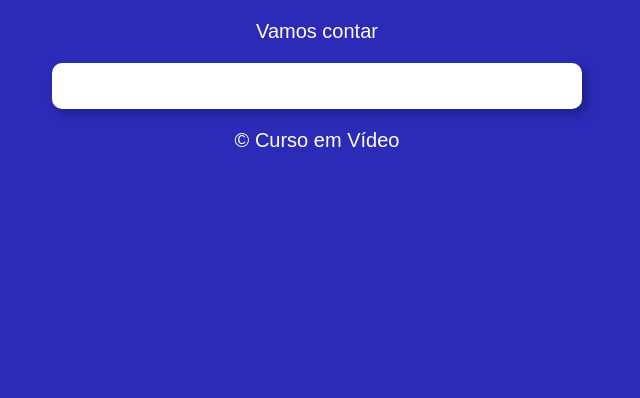
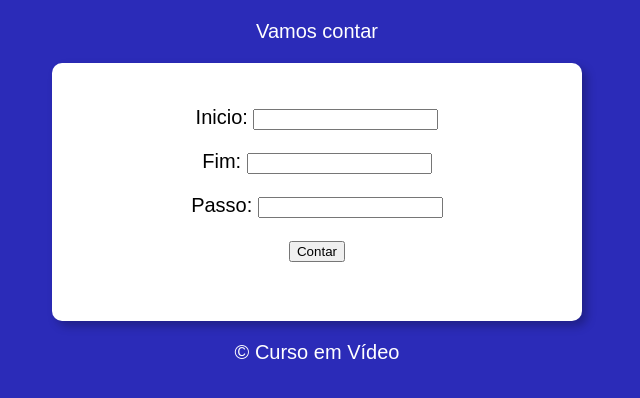
Before and after one commit to PHDevss/Projeto-Vamos-Contar, a plain HTML site: page index.html in a window 1280 px wide. Shown: the whole page, without its empty margins (323-963 px from the left). Drawn offline with Linux system fonts and the light colour scheme.

Commit message:
Finalizando Projeto.

```diff
--- a/index.html
+++ b/index.html
@@ -12,9 +12,14 @@
         <p>Vamos contar</p>
     </header>
     <section>
-        <div">
+        <div id="dados">
+            <p>Inicio: <input type="number" name="inicio" id="txti"></p>
+            <p>Fim: <input type="number" name="fim" id="txtf"></p>
+            <p>Passo: <input type="number" name="passo" id="txtp"></p>
+            <p><input type="button" value="Contar" onclick="contar()"></p>
         </div>
-        <div>
+        <div  id="res">
+
         </div>
     </section>
     <footer>
--- a/script.js
+++ b/script.js
@@ -0,0 +1,33 @@
+function contar() {
+    let ini = document.getElementById("txti")
+    let fim = document.getElementById("txtf")
+    let passo = document.getElementById("txtp")
+    let res = document.getElementById('res')
+
+    if(ini.value.length == 0 || fim.value.length == 0 || passo.value.length == 0) {
+        res.innerHTML = 'Impossível contar!'
+        // window.alert('[ERRO] Faltam dados!')
+    } else {
+        res.innerHTML = 'Contando: <br>'
+        let i = Number(ini.value)
+        let f = Number(fim.value)
+        let p = Number(passo.value)
+
+        if (p<=0){
+            window.alert('Passo inválido! Considerando PASSO 1.')
+            p = 1
+        }
+        if( i < f ){
+            for(let c = i; c <= f; c += p){
+                res.innerHTML += ` ${c} \u{27A1} `
+
+            }
+        } else {
+            for(let c = i; c >= f; c -= p){
+                res.innerHTML += ` ${c} \u{27A1} `
+
+            }
+        }
+        res.innerHTML += ` \u{1F91F}`
+    }
+}
```
